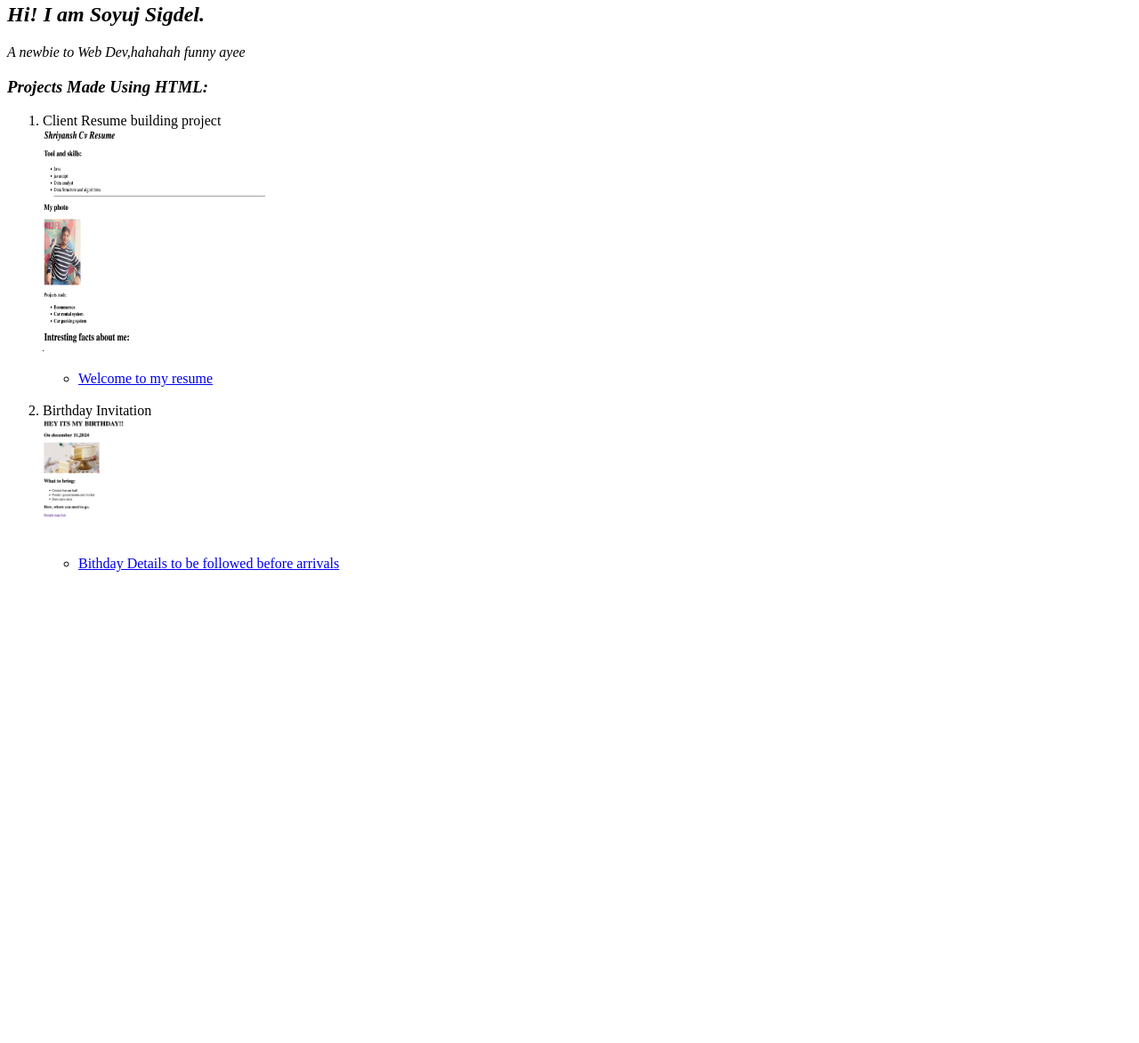
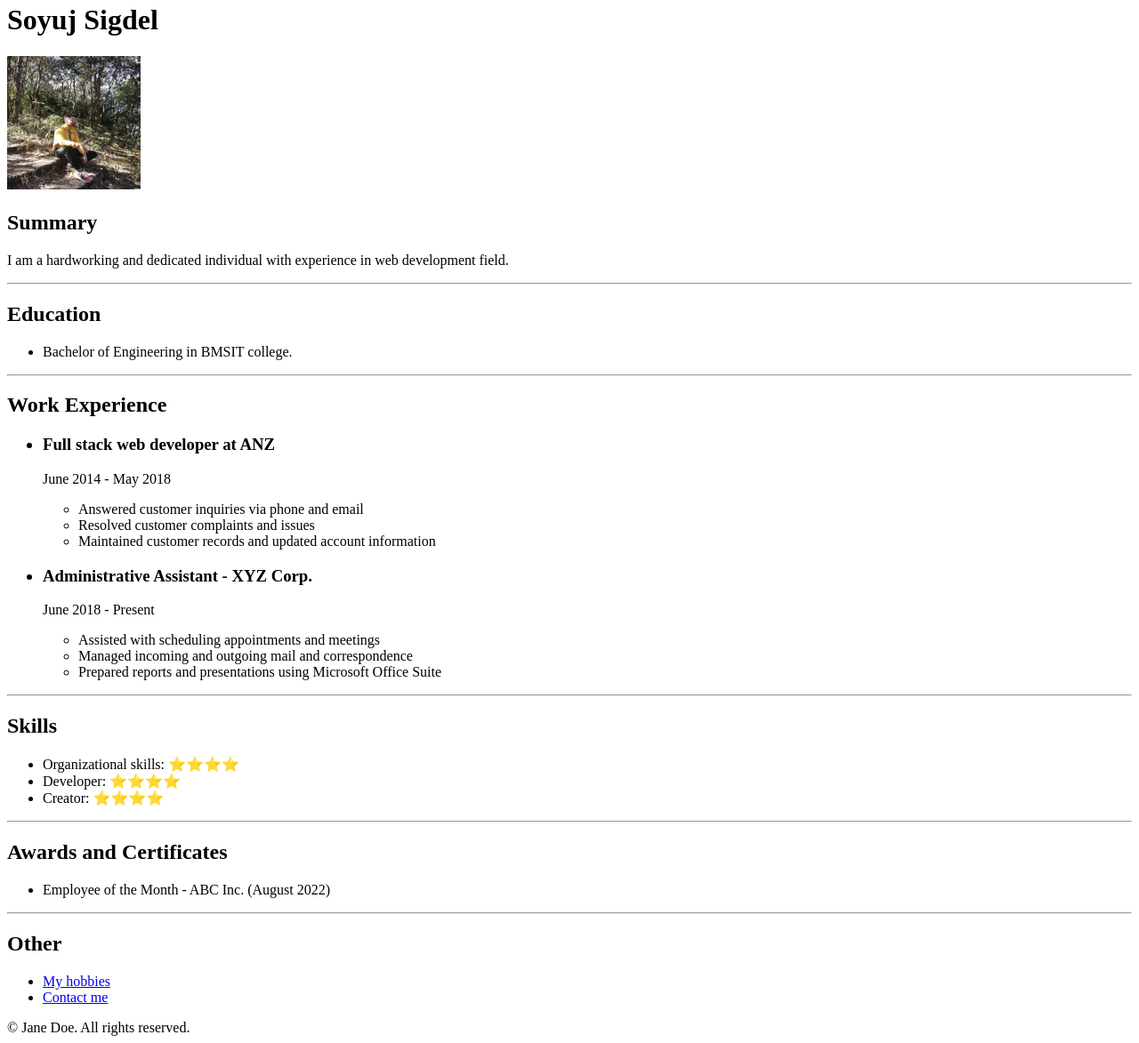
Before and after one commit to soyuj1/html-portfolio, a plain HTML site: page index.html in a window 1280 px wide. Shown: the part 17-1190 px from the top of the page at 89% size. Before the commit the page ends 800 px from the top, so only its background shows below. Drawn offline with Linux system fonts and the light colour scheme.

Commit message:
Add files via upload

```diff
--- a/index.html
+++ b/index.html
@@ -1,31 +1,55 @@
 <!DOCTYPE html>
 <html lang="en">
 <head>
-    <meta charset="UTF-8">
-    <meta name="viewport" content="width=device-width, initial-scale=1.0">
-    <title> www.Portfolio com</title>
-</head>
-<body>
-    <h2><em>Hi!  I am Soyuj Sigdel.</em></h2
-    <h3><em>A newbie to Web Dev,hahahah funny ayee</em></h3>
-    <p> <strong> <h3><em>Projects Made Using HTML:</em></h3></strong> </p>
-    <ol>
-        <li>  Client Resume building project</li>
-        <img src="assets/images/resume.pdg.png" height="250" width="250">
-        <br>
-        <br>
-        <ul>
-    <li><a href="./public/resume.html">Welcome to my resume</a></li>
+   <h1><bold>Soyuj Sigdel</bold></h1>
+   <title>www.Resume.com</title>
+   <img src="./iMAGES/hancy.jpeg" height="150" width="150">
+
+   <h2>Summary</h2>
+   <p>I am a hardworking and dedicated individual with experience in web development field. </p>
+   <hr>
+   <h2>Education</h2>
+   <ul>
+     <li>Bachelor of Engineering in BMSIT college.</li>
     </ul>
-    <br>
+    <hr>
+    <h2>Work Experience</h2>
+      <ul>
+        <h3><li>Full stack web developer at ANZ</li></h3>
 
-        <li>Birthday Invitation</li>
-        <img src="bd.png" height="150" width="150">
-        <ul>
-            <li><a href="./public/birthday-invite.html">Bithday Details to be followed before arrivals</a></li>
-            </ul>
+        <P>June 2014 - May 2018</P>
+        <ul style="list-style-type:circle;">
+                                   <li>Answered customer inquiries via phone and email</li>
+                                   <li>Resolved customer complaints and issues</li>
+                                  <li>Maintained customer records and updated account information</li>
+    </ul>
+</ul>
+    <ul>
+        <h3><li>Administrative Assistant - XYZ Corp.</li></h3>
+        <p>June 2018 - Present</p>
+        <ul style="list-style-type:circle">
+            <li>Assisted with scheduling appointments and meetings</li>
+            <li>Managed incoming and outgoing mail and correspondence</li>
+            <li>Prepared reports and presentations using Microsoft Office Suite</li>
+        </ul>
 
-    </ol>
-
-</body>
-</html>
+    </ul>
+    <hr>
+    <h2>Skills</h2>
+    <ul>
+        <li>Organizational skills: ⭐️⭐️⭐️⭐️</li>
+        <li>Developer: ⭐️⭐️⭐️⭐️</li>
+        <li>Creator: ⭐️⭐️⭐️⭐️</li>
+    </ul>
+    <hr>
+    <h2>Awards and Certificates</h2>
+    <ul>
+      <li>Employee of the Month - ABC Inc. (August 2022)</li>
+    </ul>
+    <hr>
+    <p><h2>Other</h2></p>
+    <ul>
+        <li><a href="./Aboutme.html">My hobbies</a></li>
+        <li><a href="./Contactme.html">Contact me</a></li>
+     </ul>
+     <footer>© Jane Doe. All rights reserved.</footer>
```
Also changed, not shown: Aboutme.html (added, +7 -0 lines), Contactme.html (added, +8 -0 lines), iMAGES/hancy.jpeg (added).
